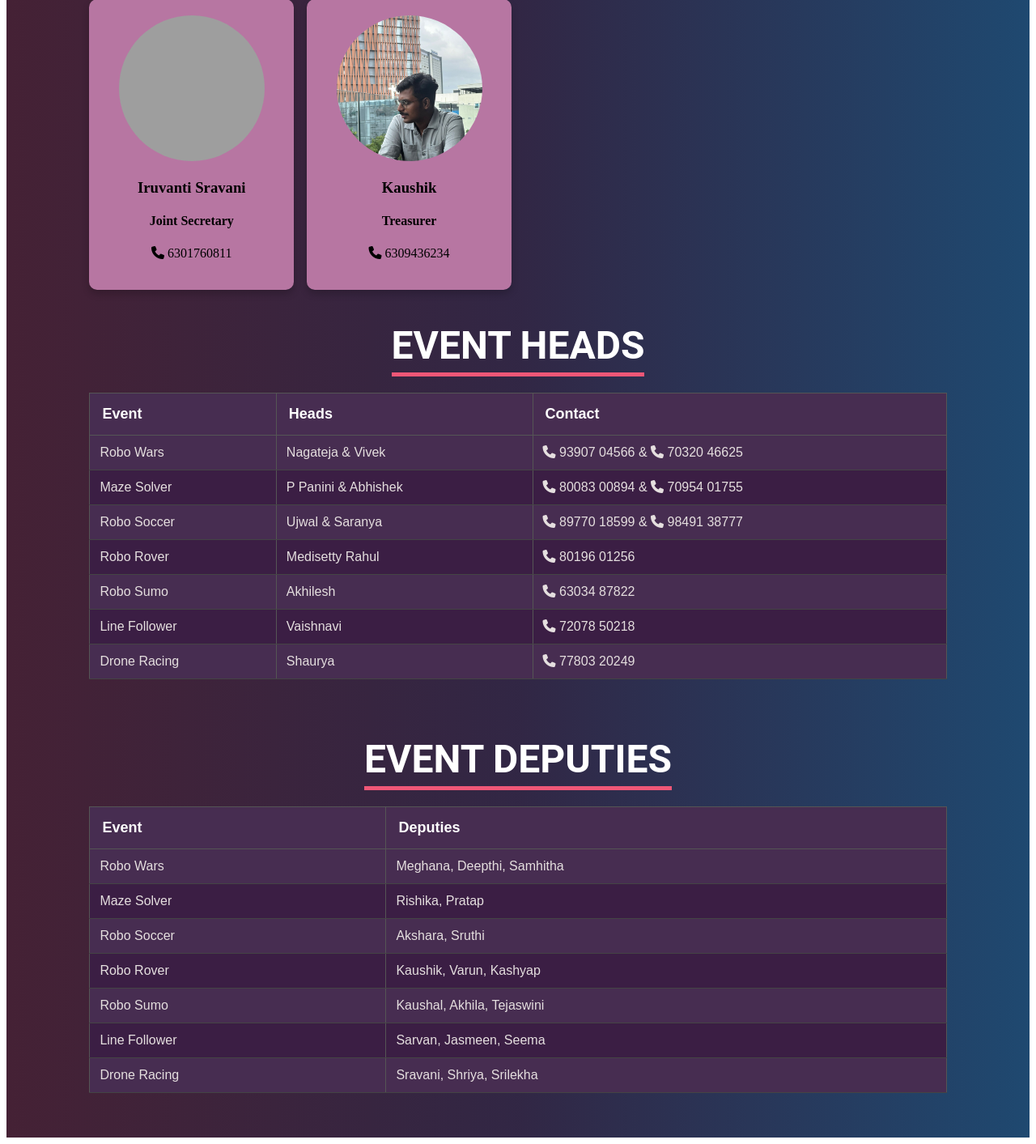
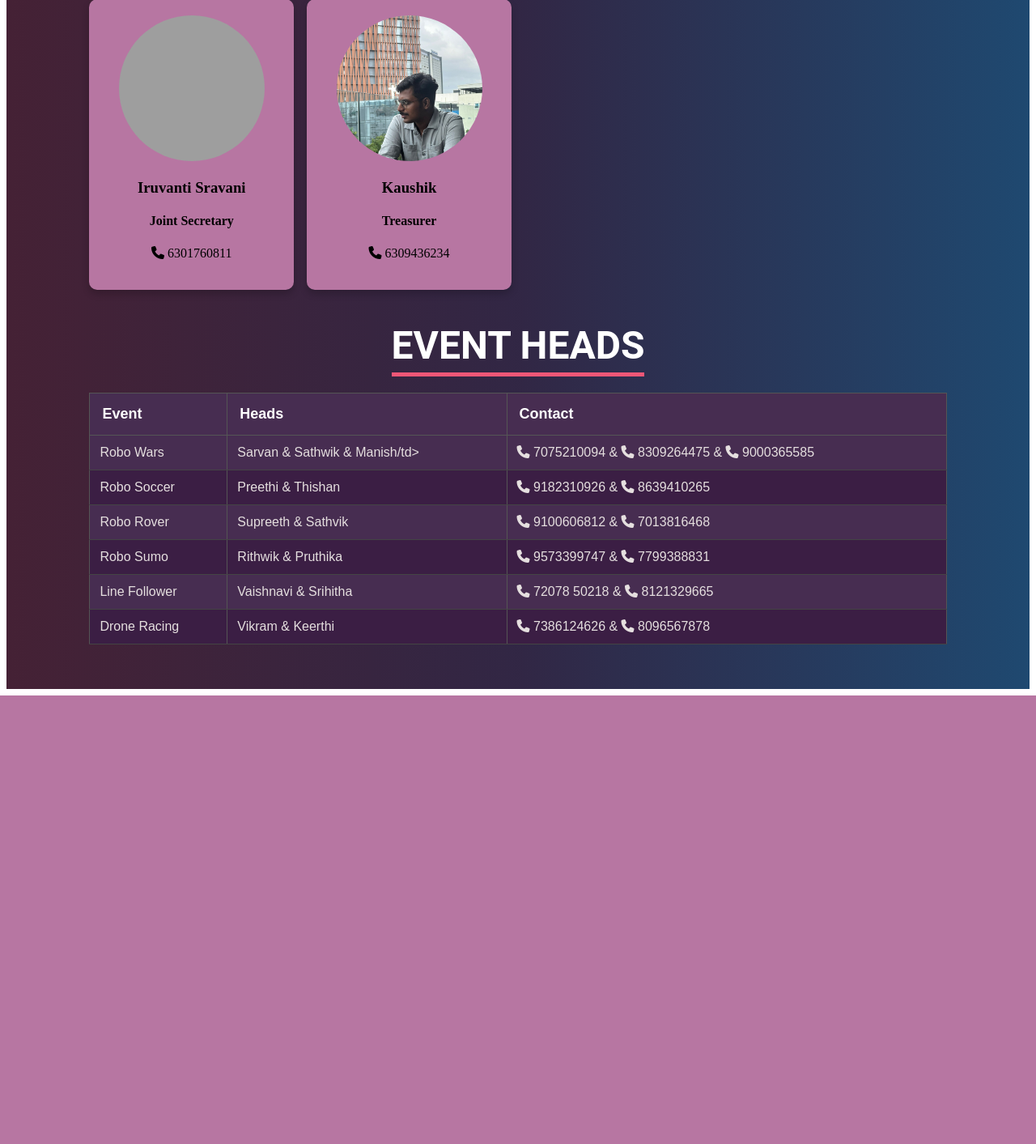
Before and after one commit to robotics-cbit/Robovanza2k25, a Flask app: page /team in a window 1280 px wide. Shown: the part 605-2018 px from the top of the page at 81% size. After the commit the page ends 1464 px from the top, so only its background shows below. Run offline with Flask 3, Linux system fonts and the light colour scheme; some libraries are stand-ins or nearby versions; grey boxes are pictures that could not be loaded.

Commit message:
Update team.html
updated deputies

```diff
--- a/templates/team.html
+++ b/templates/team.html
@@ -72,81 +72,37 @@
             <tbody>
                 <tr>
                     <td>Robo Wars</td>
-                    <td>Nagateja & Vivek</td>
-                    <td><i class="fa-solid fa-phone"></i> 93907 04566 & <i class="fa-solid fa-phone"></i> 70320 46625</td>
-                </tr>
-                <tr>
-                    <td>Maze Solver</td>
-                    <td>P Panini & Abhishek</td>
-                    <td><i class="fa-solid fa-phone"></i> 80083 00894 & <i class="fa-solid fa-phone"></i> 70954 01755</td>
+                    <td>Sarvan & Sathwik & Manish/td>
+                    <td><i class="fa-solid fa-phone"></i> 7075210094 & <i class="fa-solid fa-phone"></i> 8309264475 & <i class="fa-solid fa-phone"></i> 9000365585</td>
                 </tr>
                 <tr>
                     <td>Robo Soccer</td>
-                    <td>Ujwal & Saranya</td>
-                    <td><i class="fa-solid fa-phone"></i> 89770 18599 & <i class="fa-solid fa-phone"></i> 98491 38777</td>
+                    <td>Preethi & Thishan </td>
+                    <td><i class="fa-solid fa-phone"></i> 9182310926 & <i class="fa-solid fa-phone"></i> 8639410265</td>
                 </tr>
                 <tr>
                     <td>Robo Rover</td>
-                    <td>Medisetty Rahul</td>
-                    <td><i class="fa-solid fa-phone"></i> 80196 01256</td>
+                    <td>Supreeth & Sathvik</td>
+                    <td><i class="fa-solid fa-phone"></i> 9100606812 & <i class="fa-solid fa-phone"></i> 7013816468</td>
                 </tr>
                 <tr>
                     <td>Robo Sumo</td>
-                    <td>Akhilesh</td>
-                    <td><i class="fa-solid fa-phone"></i> 63034 87822</td>
+                    <td>Rithwik & Pruthika</td>
+                    <td><i class="fa-solid fa-phone"></i> 9573399747 & <i class="fa-solid fa-phone"></i> 7799388831</td>
                 </tr>
                 <tr>
                     <td>Line Follower</td>
-                    <td>Vaishnavi</td>
-                    <td><i class="fa-solid fa-phone"></i> 72078 50218</td>
+                    <td>Vaishnavi & Srihitha </td>
+                    <td><i class="fa-solid fa-phone"></i> 72078 50218 & <i class="fa-solid fa-phone"></i> 8121329665</td>
                 </tr>
                 <tr>
                     <td>Drone Racing</td>
-                    <td>Shaurya</td>
-                    <td><i class="fa-solid fa-phone"></i> 77803 20249</td>
+                    <td>Vikram & Keerthi</td>
+                    <td><i class="fa-solid fa-phone"></i> 7386124626 & <i class="fa-solid fa-phone"></i> 8096567878 </td>
                 </tr>
             </tbody>
         </table>
-        <h1 id="event-head">EVENT DEPUTIES</h1>
-        <table border="1" cellpadding="10" cellspacing="0" style="color: #e5dfdf; width: 100%; text-align: left;">
-            <thead>
-                <tr>
-                    <th>Event</th>
-                    <th>Deputies</th>
-                </tr>
-            </thead>
-            <tbody>
-                <tr>
-                    <td>Robo Wars</td>
-                    <td>Meghana, Deepthi, Samhitha</td>
-                </tr>
-                <tr>
-                    <td>Maze Solver</td>
-                    <td>Rishika, Pratap</td>
-                </tr>
-                <tr>
-                    <td>Robo Soccer</td>
-                    <td>Akshara, Sruthi</td>
-                </tr>
-                <tr>
-                    <td>Robo Rover</td>
-                    <td>Kaushik, Varun, Kashyap</td>
-                </tr>
-                <tr>
-                    <td>Robo Sumo</td>
-                    <td>Kaushal, Akhila, Tejaswini</td>
-                </tr>
-                <tr>
-                    <td>Line Follower</td>
-                    <td>Sarvan, Jasmeen, Seema</td>
-                </tr>
-                <tr>
-                    <td>Drone Racing</td>
-                    <td>Sravani, Shriya, Srilekha</td>
-                </tr>
-            </tbody>
-        </table>
-    </section>
+           </section>
 </body>
 </html>
 
```
